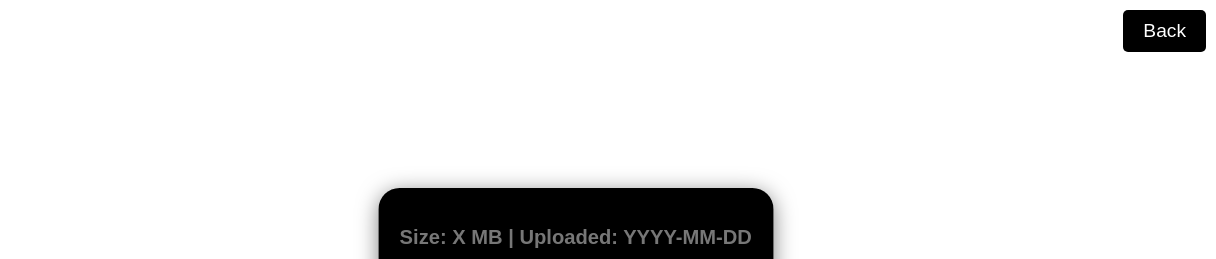
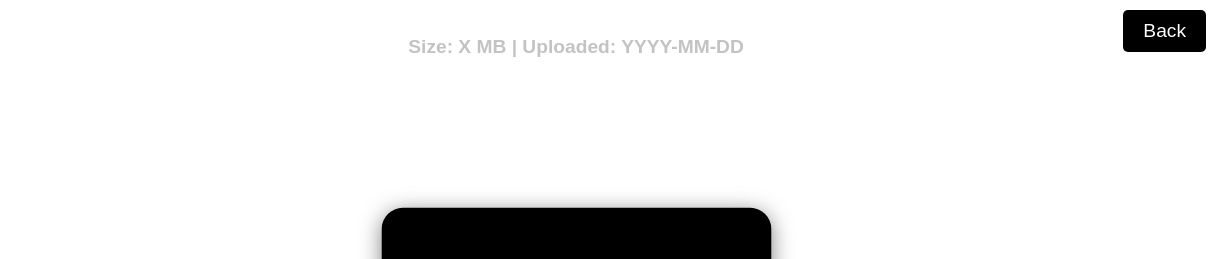
Before and after one commit to LilLiquid/alfasploitts, a plain HTML site: page download.html in a window 1280 px wide. Shown: the top 259 px of the page, 64-1280 px from the left. Drawn offline with Linux system fonts and the light colour scheme.

Commit message:
download.html

```diff
--- a/download.html
+++ b/download.html
@@ -40,11 +40,15 @@
             margin-bottom: 20px;
         }
 
-        /* Nowy szary tekst nad białym */
+        /* Szary tekst nad kontenerem */
         .gray-text {
             color: rgba(169, 169, 169, 0.7); /* Szary tekst z mniejszą przezroczystością */
             font-size: 1.2rem;
             margin-bottom: 10px;
+            position: absolute;
+            top: 20px;
+            text-align: center;
+            width: 100%;
         }
 
         .info {
@@ -128,9 +132,11 @@
 <body>
     <a href="https://alfasploit.netlify.app/" class="back-btn">Back</a>
     <img src="https://cdn.discordapp.com/attachments/1317943491820519476/1324441171724075069/freepik__modern-style-detailled-illustration-a-young-white-__51602.jpeg?ex=67782976&is=6776d7f6&hm=916a41dd8aeafd2668d0a15d83ea6aa99ca02f3b2c0ea8a2e1a9b0513098f47c&" alt="Logo" class="logo">
+
+    <!-- Szary tekst nad kontenerem -->
+    <h2 class="gray-text">Size: X MB | Uploaded: YYYY-MM-DD</h2>
+
     <div class="container">
-        <!-- Szary tekst z informacjami -->
-        <h2 class="gray-text">Size: X MB | Uploaded: YYYY-MM-DD</h2>
         <h1>AlfaSploit 1.1v</h1>
         <div class="info">
             <p><strong>Unc:</strong> 93</p>
```
